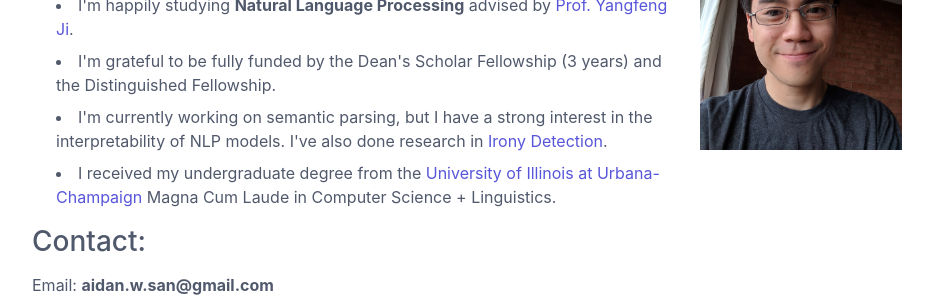
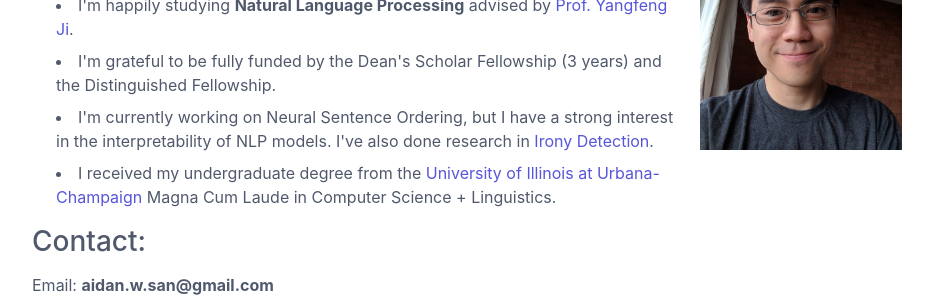
Before and after one commit to aidansan/aidansan.github.io, a Jekyll site: the page built from index.html, in a window 1280 px wide. Shown: the part 203-503 px from the top of the page, without its empty margins (168-1111 px from the left). Built offline with Jekyll 4.4.1, drawn with Linux system fonts in a browser that asks for light colours.

Commit message:
small changes

```diff
--- a/index.html
+++ b/index.html
@@ -9,7 +9,7 @@ layout: default
   <li>I'm a second year PhD student born in Virginia and studying at the <a href="https://engineering.virginia.edu/departments/computer-science">University of Virginia</a>.</li>
   <li>I'm happily studying <strong>Natural Language Processing</strong> advised by <a href="http://yangfengji.net/">Prof. Yangfeng Ji</a>. </li>
   <li>I'm grateful to be fully funded by the Dean's Scholar Fellowship (3 years) and the Distinguished Fellowship.</li>
-  <li>I'm currently working on semantic parsing, but I have a strong interest in the interpretability of NLP models. I've also done research in <a href="http://aclweb.org/anthology/S18-1091">Irony Detection</a>.</li>
+  <li>I'm currently working on Neural Sentence Ordering, but I have a strong interest in the interpretability of NLP models. I've also done research in <a href="http://aclweb.org/anthology/S18-1091">Irony Detection</a>.</li>
   <li>I received my undergraduate degree from the <a href="https://cs.illinois.edu/"> University of Illinois at Urbana-Champaign</a> Magna Cum Laude in Computer Science + Linguistics. </li>
 </ul>
 </div>
```
Also changed, not shown: _blog_posts/entropy.md (+1 -1 lines).
